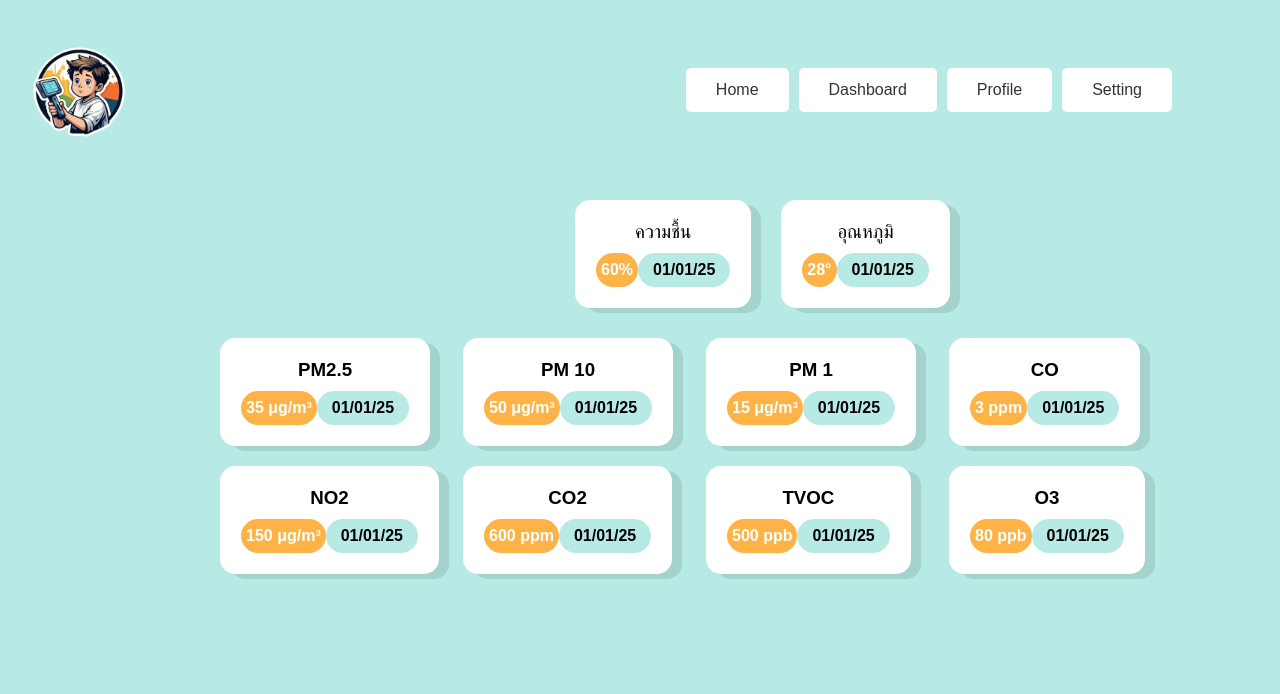
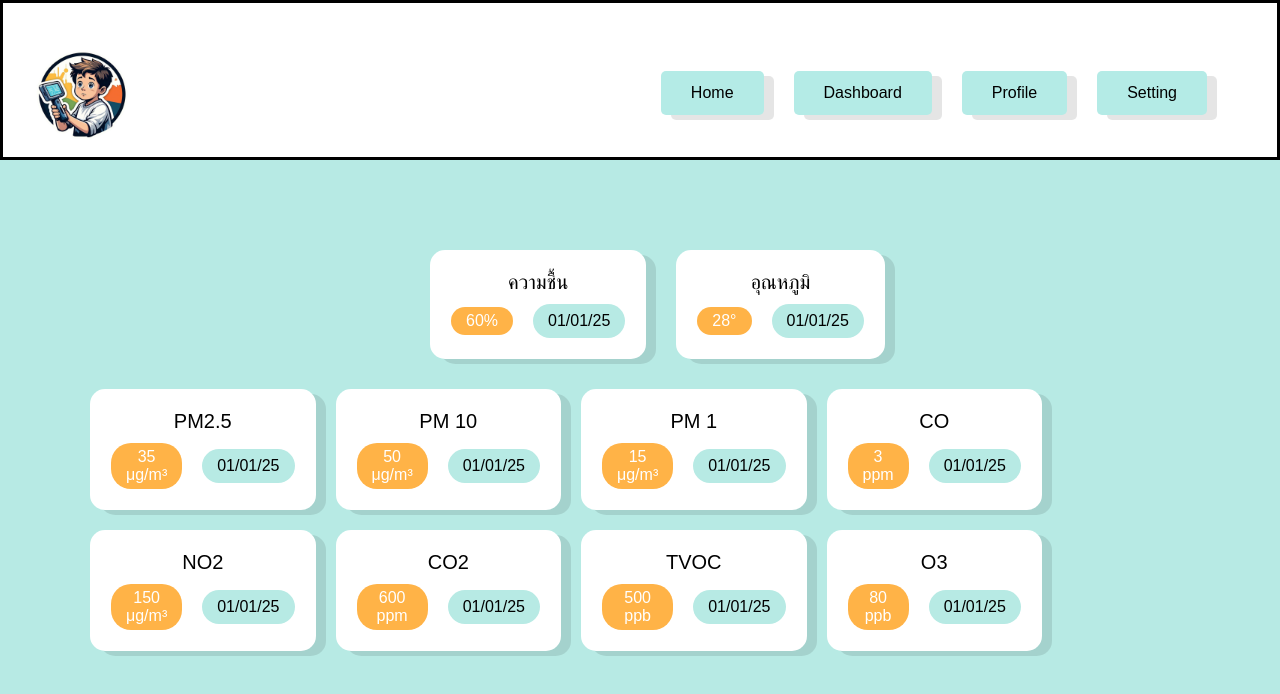
Before and after one commit to Paramet02/Classroom-Environment-Monitoring-System-Front-End, a React (Vite) app: page /dashboard in a window 1280 px wide. Shown: the top 694 px of the page. Built offline with nearby package versions, Linux system fonts and the light colour scheme.

Commit message:
Update 17/03/25
Update Dashboard  and InfoTemp

```diff
--- a/src/App.css
+++ b/src/App.css
@@ -1,56 +1,16 @@
-/* #root {
-  max-width: 1280px;
-  margin: 0 auto;
-  padding: 2rem;
-  text-align: center;
-}
-
-.logo {
-  height: 6em;
-  padding: 1.5em;
-  will-change: filter;
-  transition: filter 300ms;
-}
-.logo:hover {
-  filter: drop-shadow(0 0 2em #646cffaa);
-}
-.logo.react:hover {
-  filter: drop-shadow(0 0 2em #61dafbaa);
-}
-
-@keyframes logo-spin {
-  from {
-    transform: rotate(0deg);
-  }
-  to {
-    transform: rotate(360deg);
-  }
-}
-
-@media (prefers-reduced-motion: no-preference) {
-  a:nth-of-type(2) .logo {
-    animation: logo-spin infinite 20s linear;
-  }
-}
-
-.card {
-  padding: 2em;
-}
-
-.read-the-docs {
-  color: #888;
-}
-
-.App {
-  font-family: sans-serif;
-  text-align: center;
-} */
-
 * {
   margin: 0;
   padding: 0;
   box-sizing: border-box;
   font-family: 'Kanit', sans-serif;
+}
+.Bar-Header {
+  background-color: #ffffff;
+  height: 20vh;
+  width: 100vw;
+  margin: 0 auto;
+  padding: 20px;
+  border: 3px solid #000000;
 }
 
 body {
@@ -69,6 +29,7 @@ header {
   align-items: center;
   padding: 10px 0;
   margin-bottom: 20px;
+  padding-right: 50px;
 }
 
 .logo {
@@ -84,17 +45,19 @@ header {
 
 nav {
   display: flex;
-  gap: 10px;
+  gap: 30px;
+
 }
 
 .nav-link {
   padding: 10px 30px;
   text-decoration: none;
-  color: #333;
-  background-color: #ffffff;
+  justify-content: space-between;
+  color: #000000;
+  background-color: #B4EBE6;
   border-radius: 5px;
   transition: all 0.3s ease;
-
+  box-shadow: 10px 5px rgba(0, 0, 0, 0.1);
 }
 
 .nav-link:hover {
--- a/src/App.jsx
+++ b/src/App.jsx
@@ -1,17 +1,3 @@
-// import React from 'react';
-// import Dashboard from './components/Dashboard.jsx'; // Import Component Dashboard
-
-
-// function App() {
-//   return (
-//     <div>
-//       <Dashboard /> {/* Render Component Dashboard */}
-//     </div>
-//   );
-// }
-
-// export default App;
-
 import React, { useState } from 'react';
 import { BrowserRouter as Router, Routes, Route, Link, Navigate } from 'react-router-dom';
 import './App.css';
@@ -25,8 +11,8 @@ import profileImage from './assets/Picture/Logo.png';
 function App() {
   return (
     <Router>
-      <div className="app-container">
-        <header>
+      <div className="Bar-Header">
+      <header>
         <Link to="/home" >
           <div className="logo">
             <img src={profileImage} alt="Logo" />
@@ -39,7 +25,8 @@ function App() {
             <Link to="/setting" className="nav-link">Setting</Link>
           </nav>
         </header>
-
+      </div>
+      <div className="app-container">
         <main>
           <Routes>
             <Route path="/home" element={<Home />} />
--- a/src/components/Dashboard.css
+++ b/src/components/Dashboard.css
@@ -1,53 +1,4 @@
-/*
 .dashboard {
-  font-family: sans-serif;
-  height: 100vh;
-  width: 100vw;
-  display: flex;
-  flex-direction: column;
-  background-color: #B4EBE6;
-}
-
-
-  .header {
-    display: flex;
-    justify-content: space-between;
-    align-items: center;
-    margin-bottom: 20px;
-  }
-
-  .header .menu button {
-    margin-top: 30px;
-    margin-left: -50px;
-    margin-right: 100px;
-    padding: 10px 16px;
-    border: none;
-    background-color: #80CBC4;
-    cursor: pointer;
-    color: #000000;
-  }
-
-
-  .card-grid {
-    display: grid;
-    grid-template-columns: repeat(auto-fit, minmax(200px, 1fr));
-    gap: 15px;
-    flex-grow: 1;
-    overflow-y: auto;
-    padding: 10px 16px;
-  }
-  .profile-image {
-    width: 150px;
-    height: 150px;
-    border-radius: 50%;
-    object-fit: cover;
-    margin-top: 30px;
-    margin-left: 80px;
-    margin-right: 20px;
-    padding: 10px 16px;
-  } */
-
-  .dashboard {
     padding: 20px 0;
     height: 100vh;
   width: 90vw;
@@ -56,9 +7,10 @@
 
   .top-cards {
     display: flex;
-    padding-left: 535px;
-    padding-right: 400px;
+    padding-left: 350px;
+    padding-right: 550px;
     gap: 10px;
+    margin-top: 50px;
     margin-bottom: 30px;
   }
 
@@ -81,23 +33,26 @@
     display: flex;
     justify-content: space-between;
     align-items: center;
-
+    gap: 20px;
   }
-
+  .h3 {
+    font-size: 20px;
+    font-weight: 10;
+  }
   .value {
     background-color: #ffb347;
     color: #fff;
-    padding: 8px 5px;
+    padding: 5px 0px;
     border-radius: 20px;
-    font-weight: bold;
-    padding-left: 5px;
+
+    padding-right: 15px;
+    padding-left: 15px;
   }
 
   .date {
     background-color: #b7eae4;
     padding: 8px 15px;
     border-radius: 20px;
-    font-weight: bold;
     color: #000;
   }
 
@@ -105,7 +60,8 @@
     display: grid;
     grid-template-columns: repeat(4, 1fr);
     gap: 20px;
-    padding-left: 200px;
+    padding-left: 30px;
+    padding-right: 180px;
   }
 
   .parameter-card {
--- a/src/components/Dashboard.jsx
+++ b/src/components/Dashboard.jsx
@@ -1,49 +1,3 @@
-// // Dashboard.jsx
-// import React from 'react';
-// import DataCard from './DataCard.jsx';
-// import './Dashboard.css';
-// import profileImage from '../assets/Picture/Logo.png';
-
-// function Dashboard() {
-//   const data = [
-//     { title: 'ความชื้น', value: '60%', date: '14/03/25' },
-//     { title: 'อุณหภูมิ', value: '28°', date: '14/03/25' },
-//     { title: 'PM2.5', value: '35 µg/m³', date: '14/03/25' },
-//     { title: 'PM 10', value: '50 µg/m³', date: '14/03/25' },
-//     { title: 'PM 1', value: '15 µg/m³', date: '14/03/25' },
-//     { title: 'CO', value: '3 ppm', date: '14/03/25' },
-//     { title: 'NO2', value: '150 µg/m³', date: '14/03/25' },
-//     { title: 'CO2', value: '600 ppm', date: '14/03/25' },
-//     { title: 'TVOC', value: '500 ppb', date: '14/03/25' },
-//     { title: 'O3', value: '80 ppb', date: '14/03/25' },
-//   ];
-
-//   return (
-//     <div className="dashboard">
-
-//       <div className="header">
-//         <div className="profile">
-//         <img src={profileImage} alt="Profile" className="profile-image" />
-//         </div>
-//         <div className="menu">
-//           <button>Home</button>
-//           <button>Dashboard</button>
-//           <button>Profile</button>
-//           <button>Setting</button>
-//         </div>
-//       </div>
-
-//       <div className="card-grid">
-//         {data.map((item, index) => (
-//           <DataCard key={index} title={item.title}  value={item.value} date={item.date} />
-//         ))}
-//       </div>
-//     </div>
-//   );
-// }
-
-// export default Dashboard;
-
 import React from 'react';
 import './Dashboard.css';
 import { Link } from 'react-router-dom'; // เพิ่ม import Link
@@ -57,7 +11,7 @@ function Dashboard() {
       <div className="top-cards">
         <Link to={{ pathname: "/info-temp", search: "?parameter=ความชื้น" }} className="card-link">
           <button className="card">
-            <h3>ความชื้น</h3>
+            <h3 className='h3'>ความชื้น</h3>
             <div className="card-content">
               <div className="value">60%</div>
               <div className="date">{date}</div>
@@ -66,7 +20,7 @@ function Dashboard() {
         </Link>
         <Link to={{ pathname: "/info-temp", search: "?parameter=อุณหภูมิ" }} className="card-link">
           <button className="card">
-            <h3>อุณหภูมิ</h3>
+            <h3 className='h3'>อุณหภูมิ</h3>
             <div className="card-content">
               <div className="value">28°</div>
               <div className="date">{date}</div>
@@ -77,7 +31,7 @@ function Dashboard() {
       <div className="parameters-grid">
         <Link to={{ pathname: "/info-temp", search: "?parameter=PM2.5" }} className="parameter-link">
           <button className="parameter-card">
-            <h3>PM2.5</h3>
+            <h3 className='h3'>PM2.5</h3>
             <div className="card-content">
               <div className="value">35 μg/m³</div>
               <div className="date">{date}</div>
@@ -86,7 +40,7 @@ function Dashboard() {
         </Link>
         <Link to={{ pathname: "/info-temp", search: "?parameter=PM10" }} className="parameter-link">
           <button className="parameter-card">
-            <h3>PM 10</h3>
+            <h3 className='h3'>PM 10</h3>
             <div className="card-content">
               <div className="value">50 μg/m³</div>
               <div className="date">{date}</div>
@@ -95,7 +49,7 @@ function Dashboard() {
         </Link>
         <Link to={{ pathname: "/info-temp", search: "?parameter=PM1" }} className="parameter-link">
           <button className="parameter-card">
-            <h3>PM 1</h3>
+            <h3 className='h3'>PM 1</h3>
             <div className="card-content">
               <div className="value">15 μg/m³</div>
               <div className="date">{date}</div>
@@ -104,7 +58,7 @@ function Dashboard() {
         </Link>
         <Link to={{ pathname: "/info-temp", search: "?parameter=CO" }} className="parameter-link">
           <button className="parameter-card">
-            <h3>CO</h3>
+            <h3 className='h3'>CO</h3>
             <div className="card-content">
               <div className="value">3 ppm</div>
               <div className="date">{date}</div>
@@ -113,7 +67,7 @@ function Dashboard() {
         </Link>
         <Link to={{ pathname: "/info-temp", search: "?parameter=NO2" }} className="parameter-link">
           <button className="parameter-card">
-            <h3>NO2</h3>
+            <h3 className='h3'>NO2</h3>
             <div className="card-content">
               <div className="value">150 μg/m³</div>
               <div className="date">{date}</div>
@@ -122,7 +76,7 @@ function Dashboard() {
         </Link>
         <Link to={{ pathname: "/info-temp", search: "?parameter=CO2" }} className="parameter-link">
           <button className="parameter-card">
-            <h3>CO2</h3>
+            <h3 className='h3'>CO2</h3>
             <div className="card-content">
               <div className="value">600 ppm</div>
               <div className="date">{date}</div>
@@ -131,7 +85,7 @@ function Dashboard() {
         </Link>
         <Link to={{ pathname: "/info-temp", search: "?parameter=TVOC" }} className="parameter-link">
           <button className="parameter-card">
-            <h3>TVOC</h3>
+            <h3 className='h3'>TVOC</h3>
             <div className="card-content">
               <div className="value">500 ppb</div>
               <div className="date">{date}</div>
@@ -140,7 +94,7 @@ function Dashboard() {
         </Link>
         <Link to={{ pathname: "/info-temp", search: "?parameter=O3" }} className="parameter-link">
           <button className="parameter-card">
-            <h3>O3</h3>
+            <h3  className='h3'>O3</h3>
             <div className="card-content">
               <div className="value">80 ppb</div>
               <div className="date">{date}</div>
--- a/src/components/InfoTemp.css
+++ b/src/components/InfoTemp.css
@@ -2,17 +2,19 @@
     display: flex;
     justify-content: center;
     align-items: center;
-    padding-left: 200px;
+    padding-left: -10px;
+    padding-right: 200px;
     height: 60vh;
     width: 90vw;
     background-color: #b7eae4;
+    margin-top: 50px;
   }
 
   .info-temp-card {
     background-color: white;
     padding: 20px;
     border-radius: 10px;
-    box-shadow: 0 4px 8px rgba(0, 0, 0, 0.1);
+    box-shadow: 10px 8px rgba(0, 0, 0, 0.1);
     width: 80%;
     max-width: 800px;
   }
```
